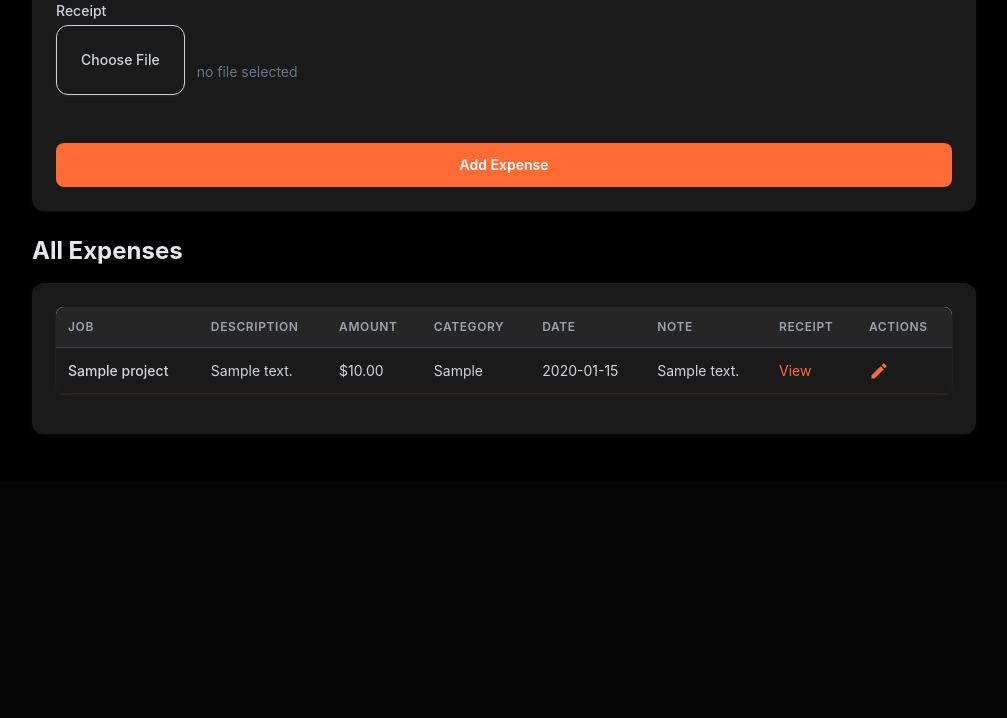
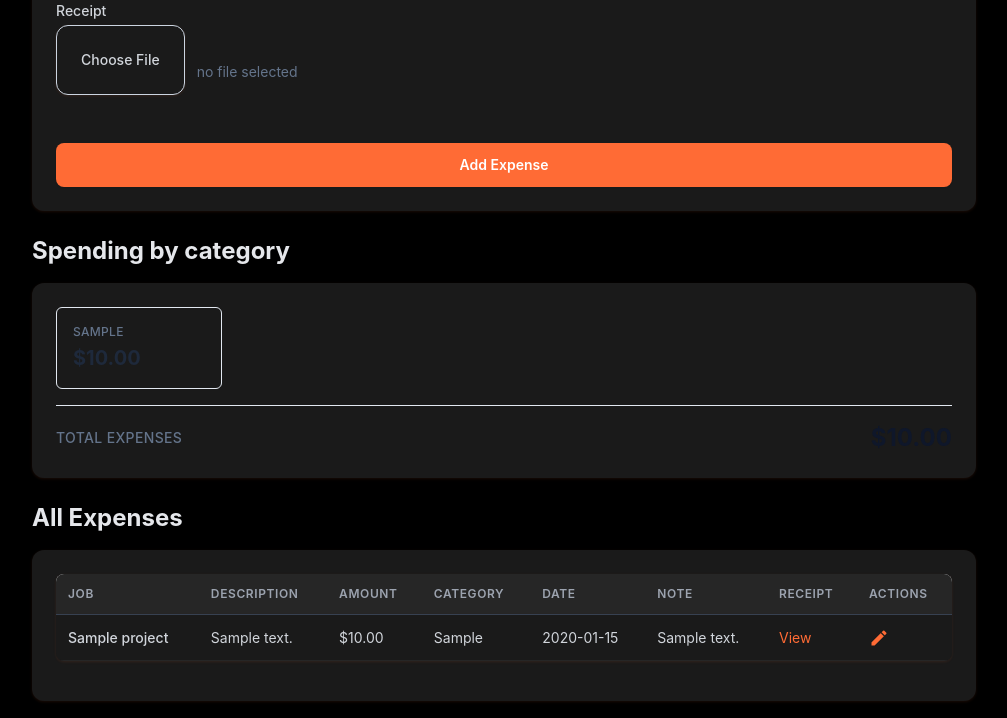
Before and after one commit to mayooo18/project_manager, a Flask app: page /expenses in a window 1480 px wide; the page is wider, and only the part inside the window is pictured. Shown: the part 885-1603 px from the top of that part, without its empty margins (236-1243 px from the left). Before the commit the page ends 1319 px from the top of that part, so only its background shows below. Run offline with Flask 3, Linux system fonts and the light colour scheme; a user stored in the database is signed in; tables that the repository leaves empty hold one stand-in row (values such as "Sample post"); some libraries are stand-ins or nearby versions.

Commit message:
Expenses: add Fuel/Gas + Meals/Food, drop Labor, show category breakdowns
- EXPENSE_CATEGORIES is now a single source of truth in models.py, used by the
  form dropdown and the breakdowns. Adds Fuel/Gas and Meals/Food; removes Labor
  (labor cost already flows through Payments via the time clock + work logs, so
  an expense category for it double-counts).
- summarize_expense_categories() rolls expenses up by category; legacy rows
  (e.g. old 'labor' expenses) still surface so historical data isn't lost.
- Expenses page shows company-wide spending by category + total.
- Job hub shows per-job spending by category, with a note that labor lives in
  the separate Labor total.

Co-Authored-By: Claude Opus 4.8 <noreply@anthropic.com>

```diff
--- a/app.py
+++ b/app.py
@@ -4,7 +4,7 @@ from flask import Flask, render_template, redirect, request, url_for, flash, ses
 from flask_wtf.csrf import CSRFProtect, CSRFError
 from extensions import db, limiter
 from forms import WorkerForm, ProjectForm, FileUploadForm, WorkLogForm, WorkLogFilterForm, PaymentForm, PaymentFilterForm, ExpenseForm, IncomeForm, LoginForm
-from models import  Project, ProjectFile, WorkLog, Worker, Payment, Expense, Income, Customer, Location, find_or_create_location
+from models import  Project, ProjectFile, WorkLog, Worker, Payment, Expense, Income, Customer, Location, find_or_create_location, summarize_expense_categories
 from werkzeug.utils import secure_filename
 import os
 import uuid
@@ -477,6 +477,7 @@ def project_detail(project_id):
 
     # Money (matches the dashboard: income − expenses − labor pay)
     expenses_total = sum(e.amount or 0 for e in project.expenses)
+    expense_categories, _ = summarize_expense_categories(project.expenses)
     income_total = sum(i.amount or 0 for i in project.incomes)
     labor_total = sum(p.amount or 0 for p in project.payments)
     profit = income_total - expenses_total - labor_total
@@ -497,7 +498,8 @@ def project_detail(project_id):
 
     return render_template(
         'project_detail.html', project=project,
-        expenses_total=expenses_total, income_total=income_total,
+        expenses_total=expenses_total, expense_categories=expense_categories,
+        income_total=income_total,
         labor_total=labor_total, profit=profit,
         contracts=contracts, invoices=invoices, proposals=proposals,
         change_orders=change_orders, permits=permits, documents=documents,
@@ -1078,7 +1080,9 @@ def expenses():
         return redirect(url_for('expenses'))
 
     all_expenses = Expense.query.order_by(Expense.date.desc()).all()
-    return render_template('expenses.html', form=form, expenses=all_expenses)
+    category_summary, category_total = summarize_expense_categories(all_expenses)
+    return render_template('expenses.html', form=form, expenses=all_expenses,
+                           category_summary=category_summary, category_total=category_total)
 
 @app.route('/expenses/delete/<int:expense_id>', methods=['POST'])
 @login_required
--- a/forms.py
+++ b/forms.py
@@ -4,6 +4,7 @@ from wtforms import TextAreaField, DateField, SelectField, FileField, DecimalFie
 from wtforms.validators import DataRequired, Length, NumberRange, Optional
 from wtforms_sqlalchemy.fields import QuerySelectField
 from flask_wtf.file import FileAllowed, FileField
+from models import EXPENSE_CATEGORIES
 
 class WorkerForm(FlaskForm):
     name = StringField('Name', validators=[DataRequired(), Length(max=100)])
@@ -96,12 +97,7 @@ class ExpenseForm(FlaskForm):
     project_id = SelectField('Job', coerce=int, validators=[DataRequired()])
     description = StringField('Description', validators=[Optional()])
     amount= FloatField('Amount' , validators=[Optional()])
-    category = SelectField('Category', choices=[
-        ('materials', 'Materials'),
-        ('labor', 'Labor'),
-        ('equipment', 'Equipment'),
-        ('misc', 'Miscellaneous')
-    ], validators=[DataRequired()])
+    category = SelectField('Category', choices=EXPENSE_CATEGORIES, validators=[DataRequired()])
     date = DateField('Date', format='%Y-%m-%d', validators=[DataRequired()])
     note = TextAreaField('Note')
     receipt = FileField('Receipt', validators=[FileAllowed(['jpg', 'png', 'pdf'], 'Images and PDFs only')])
--- a/models.py
+++ b/models.py
@@ -3,6 +3,41 @@ from datetime import datetime, timedelta
 from flask_sqlalchemy import SQLAlchemy
 from werkzeug.security import generate_password_hash, check_password_hash
 from flask_login import UserMixin
+
+# Expense categories — single source of truth for the form dropdown and the
+# per-job / total breakdowns. 'labor' is intentionally excluded: labor cost
+# flows through Payments (crew time clock + work logs), so tracking it as an
+# expense too would double-count it against a job.
+EXPENSE_CATEGORIES = [
+    ('materials', 'Materials'),
+    ('fuel', 'Fuel / Gas'),
+    ('meals', 'Meals / Food'),
+    ('equipment', 'Equipment'),
+    ('misc', 'Miscellaneous'),
+]
+EXPENSE_CATEGORY_LABELS = dict(EXPENSE_CATEGORIES)
+
+
+def summarize_expense_categories(expenses):
+    """Roll a list of Expense rows up by category.
+
+    Returns (rows, grand_total) where rows is [(label, total), ...] ordered by
+    EXPENSE_CATEGORIES, with any legacy/unknown categories (e.g. old 'labor'
+    rows) appended after. Categories with no spend are omitted.
+    """
+    totals = {}
+    for e in expenses:
+        totals[e.category] = totals.get(e.category, 0.0) + (e.amount or 0)
+    rows = []
+    for key, label in EXPENSE_CATEGORIES:
+        if totals.get(key):
+            rows.append((label, round(totals[key], 2)))
+    for key, amt in totals.items():
+        if key not in EXPENSE_CATEGORY_LABELS and amt:
+            rows.append(((key or 'uncategorized').title(), round(amt, 2)))
+    grand = round(sum(a for _, a in rows), 2)
+    return rows, grand
+
 
 class Worker(db.Model):
     id = db.Column(db.Integer, primary_key=True)
--- a/templates/expenses.html
+++ b/templates/expenses.html
@@ -66,6 +66,26 @@
       </div>
     </form>
 
+    <h2 class="text-2xl font-semibold text-slate-700 mb-4">Spending by category</h2>
+    <div class="bg-white shadow-lg rounded-lg p-6 mb-12">
+      {% if category_summary %}
+      <div class="grid grid-cols-2 sm:grid-cols-3 lg:grid-cols-5 gap-4 mb-4">
+        {% for label, amount in category_summary %}
+        <div class="border border-slate-200 rounded-md p-4">
+          <p class="text-xs font-medium text-slate-500 uppercase tracking-wide">{{ label }}</p>
+          <p class="text-xl font-bold text-slate-800 mt-1">${{ "%.2f"|format(amount) }}</p>
+        </div>
+        {% endfor %}
+      </div>
+      <div class="flex justify-between items-center border-t border-slate-200 pt-4">
+        <span class="text-sm font-medium text-slate-500 uppercase tracking-wide">Total expenses</span>
+        <span class="text-2xl font-bold text-slate-900">${{ "%.2f"|format(category_total) }}</span>
+      </div>
+      {% else %}
+      <p class="text-slate-400 text-sm">No expenses recorded yet.</p>
+      {% endif %}
+    </div>
+
     <h2 class="text-2xl font-semibold text-slate-700 mb-6">All Expenses</h2>
     <div class="bg-white shadow-lg rounded-lg overflow-hidden">
       <table class="min-w-full divide-y divide-slate-200">
```
Also changed, not shown: templates/project_detail.html (+15 -0 lines).
